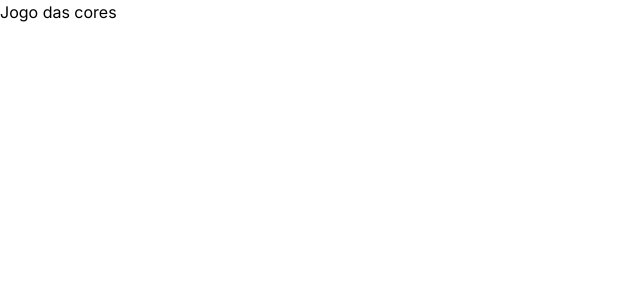
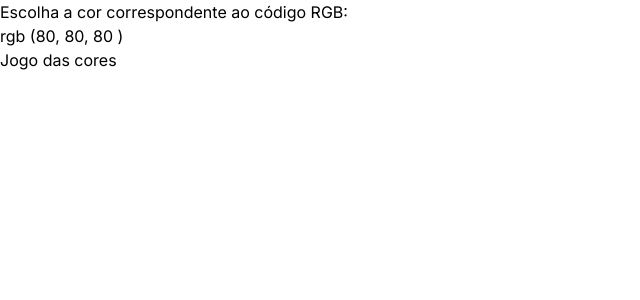
Before and after one commit to HenriqueMelo2007/colors-game, a Next.js app: page / in a window 1280 px wide. Shown: the top 300 px of the page, without its empty margins (0-640 px from the left). Built offline with nearby package versions, Linux system fonts and the light colour scheme.

Commit message:
iniciando header

```diff
--- a/src/app/layout.tsx
+++ b/src/app/layout.tsx
@@ -1,6 +1,7 @@
 import './globals.css'
 import type { Metadata } from 'next'
 import { Inter } from 'next/font/google'
+import { Header } from '@/components/header'
 
 const inter = Inter({ subsets: ['latin'] })
 
@@ -16,7 +17,10 @@ export default function RootLayout({
 }) {
   return (
     <html lang="en">
-      <body className={inter.className}>{children}</body>
+      <body className={inter.className}>
+        <Header/>
+        {children}
+      </body>
     </html>
   )
 }
--- a/src/components/header.tsx
+++ b/src/components/header.tsx
@@ -1,5 +1,10 @@
+
+
 export function Header () {
   return (
-    <p>1</p>
+    <header>
+      <h2>Escolha a cor correspondente ao código RGB:</h2>
+      <h1>rgb (80, 80, 80 )</h1>
+    </header>
   )
 }
```
